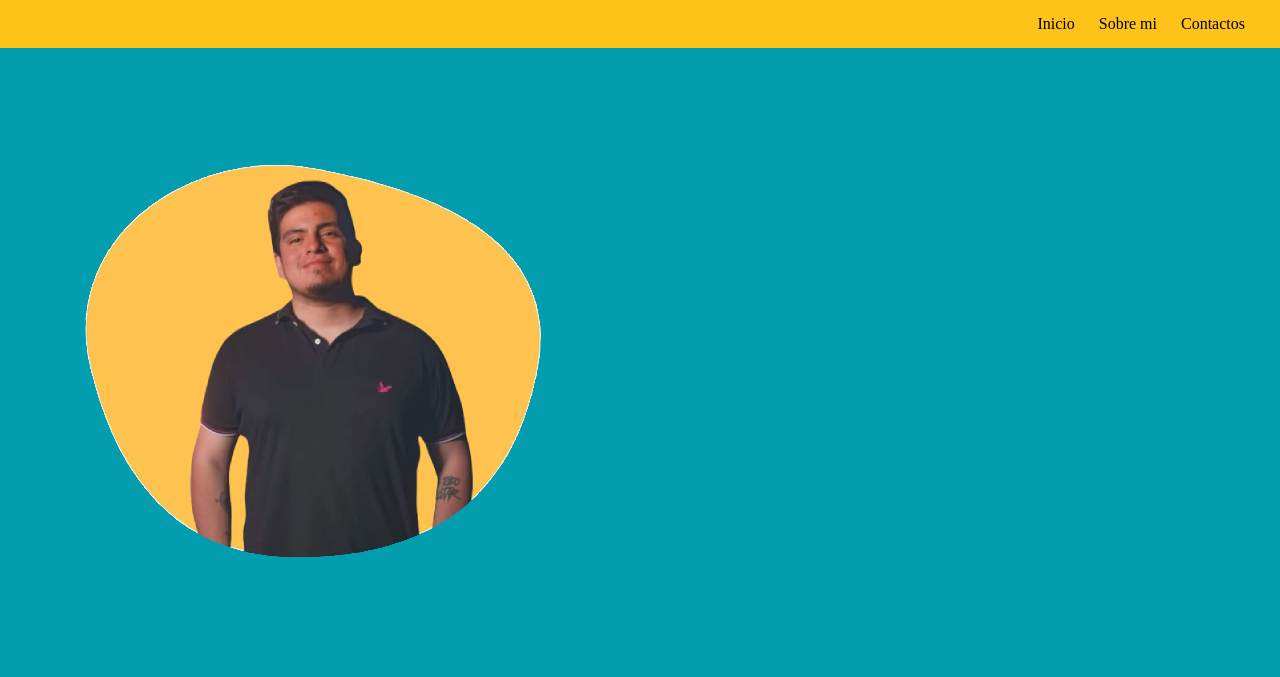
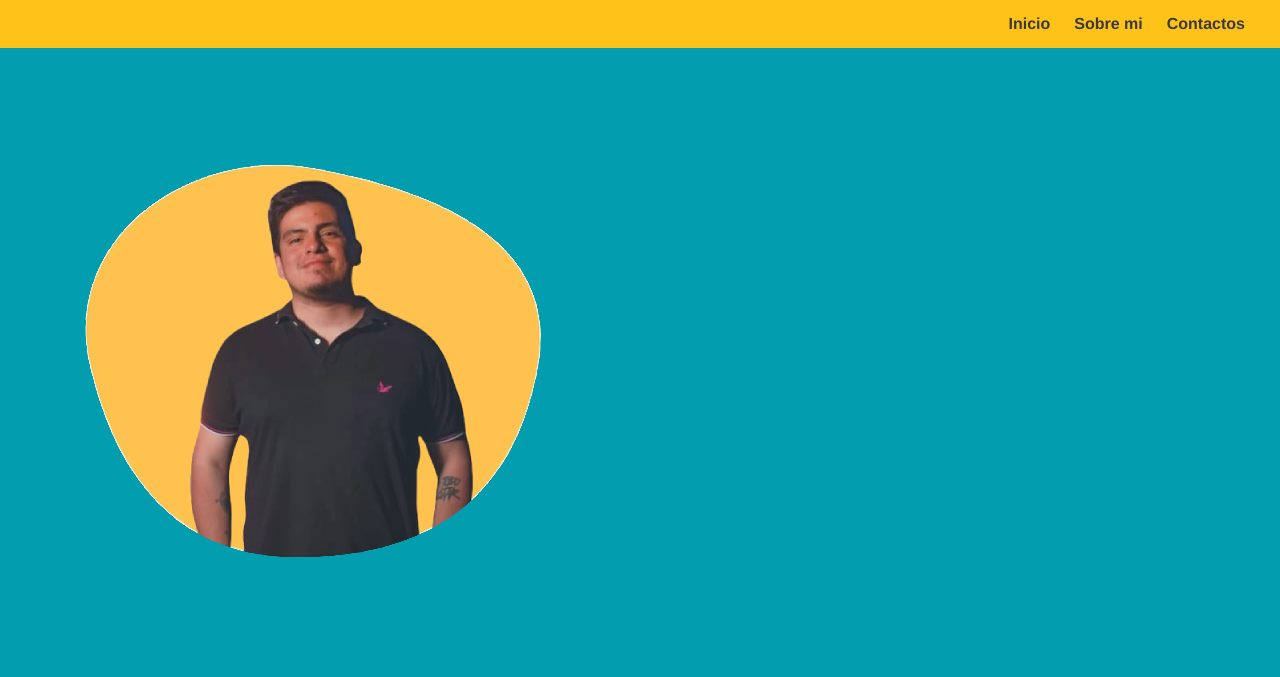
Before and after one commit to ismaelmalanga/ismaelmalanga.github.io, a plain HTML site: page index.html in a window 1280 px wide. Shown: the top 677 px of the page. Drawn offline with Linux system fonts and the light colour scheme.

Commit message:
estilizado de la lista, tipo de fuente, bold y color

```diff
--- a/ismaelstyle.css
+++ b/ismaelstyle.css
@@ -22,4 +22,7 @@ nav{
 .listanav li {
     margin-left: 20px;
     display: inline;
+    font-family:'Franklin Gothic Medium', 'Arial Narrow', Arial, sans-serif;
+    font-weight: bold;
+    color: rgb(58, 58, 58);
 }
```
